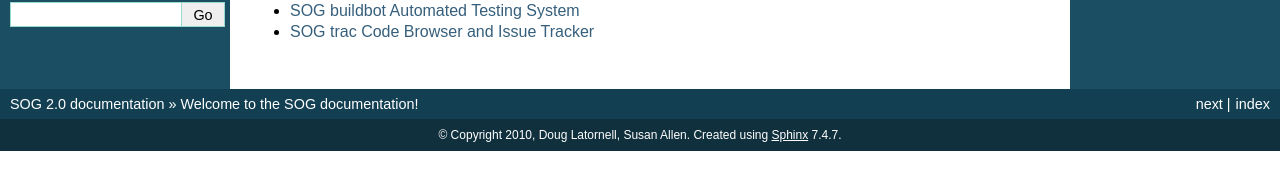
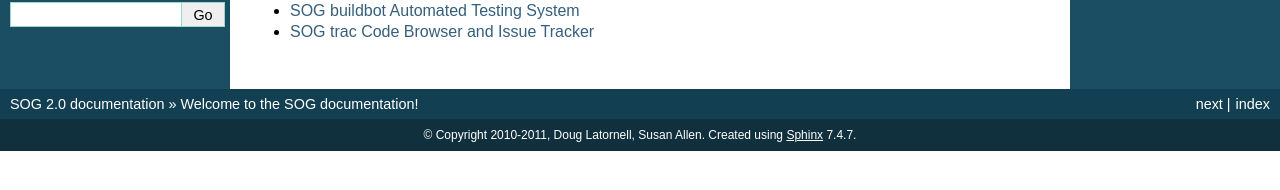
Before and after one commit to SalishSeaCast/SOG, a Sphinx documentation site: the page built from docs/index.rst, in a window 1280 px wide. Shown: the part 190-380 px from the top of the page. Built offline with Sphinx 7.4.7, drawn with Linux system fonts in a browser that asks for light colours.

Commit message:
Update copyright date to include 2011.

```diff
--- a/docs/conf.py
+++ b/docs/conf.py
@@ -41,7 +41,7 @@
 
 # General information about the project.
 project = u'SOG'
-copyright = u'2010, Doug Latornell, Susan Allen'
+copyright = u'2010-2011, Doug Latornell, Susan Allen'
 
 # The version info for the project you're documenting, acts as replacement for
 # |version| and |release|, also used in various other places throughout the
```
